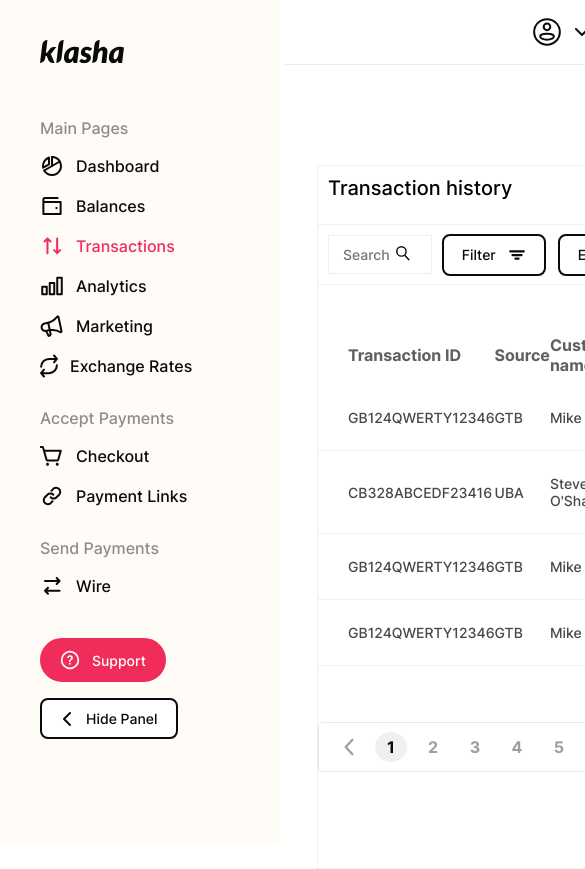
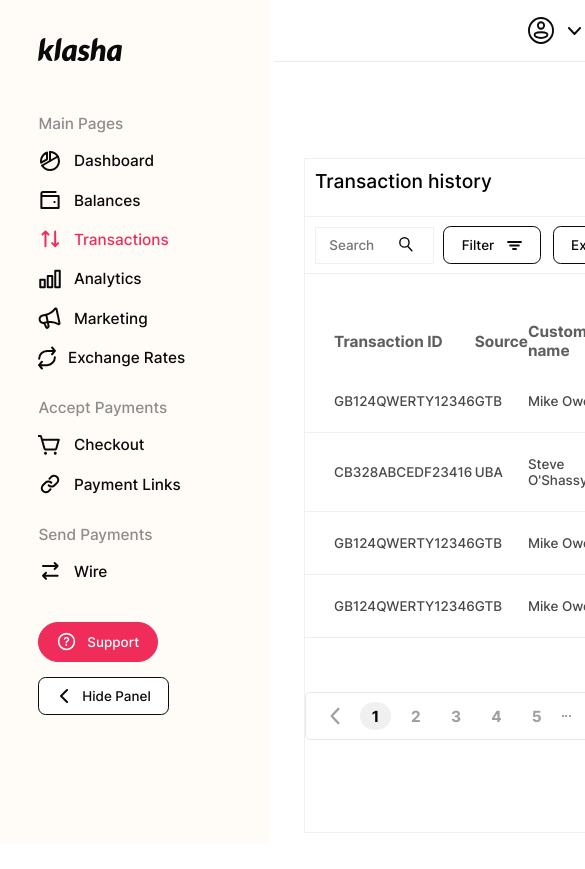
Before and after one commit to Taiwobello/klasha-assessment, a Next.js app: page /transactions in a window 390 px wide. Shown: the top 869 px of the page, 585 px wide, since content can reach past the window. After the commit the page ends 844 px from the top, so only its background shows below. Built offline with nearby package versions, Linux system fonts and the light colour scheme.

Commit message:
add responsive font sizes

```diff
--- a/src/components/layout/Layout.module.scss
+++ b/src/components/layout/Layout.module.scss
@@ -51,7 +51,7 @@
 
   .right-btn {
     position: absolute;
-    bottom: 4rem;
+    bottom: 3rem;
     left: 2rem;
     opacity: 0;
     z-index: -1;
@@ -65,7 +65,7 @@
 
     .right-arrow {
       transform: rotate(270deg);
-      height: 1.5rem;
+      height: 1rem;
     }
   }
 
--- a/src/styles/styles.scss
+++ b/src/styles/styles.scss
@@ -1,6 +1,26 @@
 html {
   scroll-behavior: smooth;
   font-size: 62.5%;
+
+  @media (max-width: 1200px) {
+    font-size: 50%;
+  }
+
+  @media (max-width: 1025px) {
+    font-size: 50%;
+  }
+
+  @media (max-width: 768px) {
+    font-size: 55%;
+  }
+
+  @media (max-width: 480px) {
+    font-size: 60%;
+  }
+
+  @media (max-width: 350px) {
+    font-size: 50%;
+  }
 }
 
 @font-face {
```
